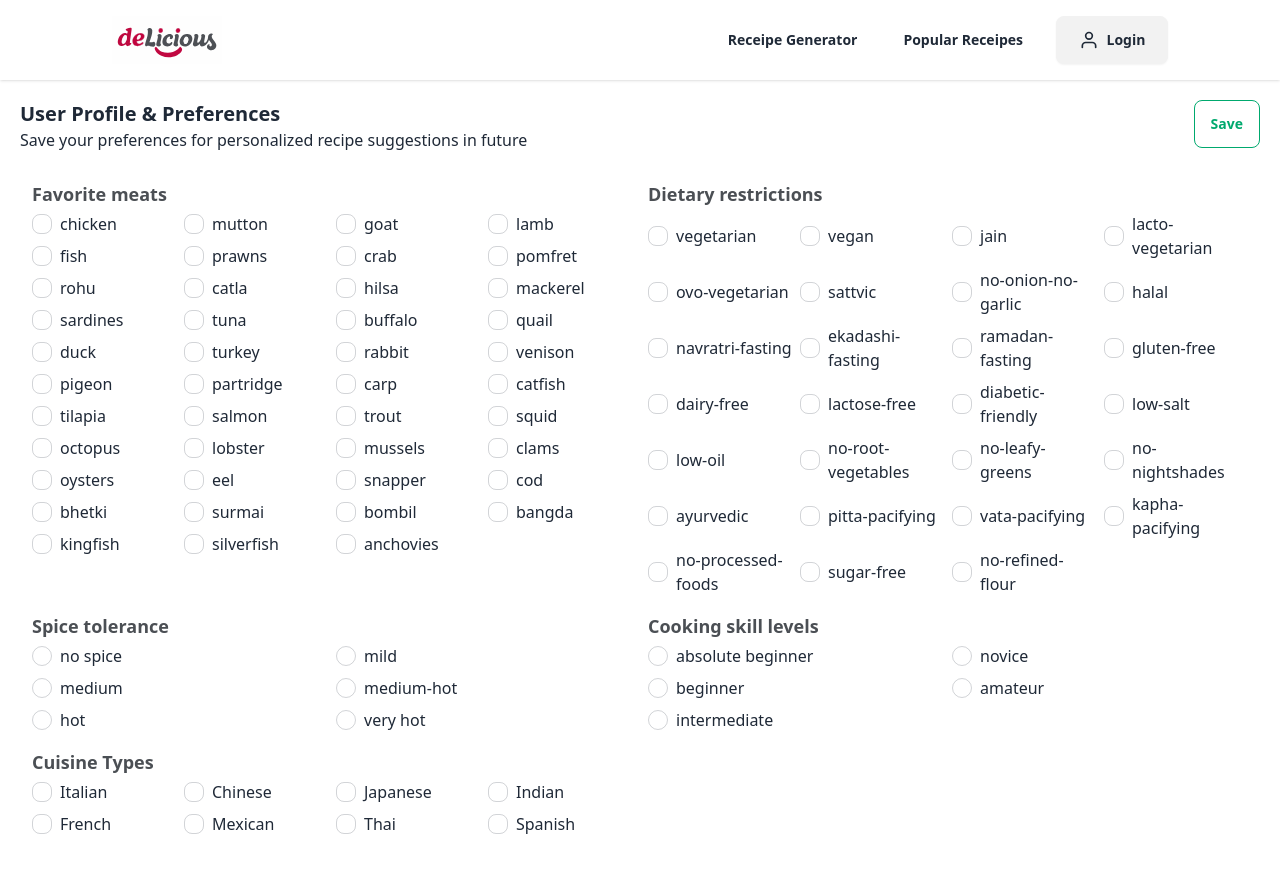
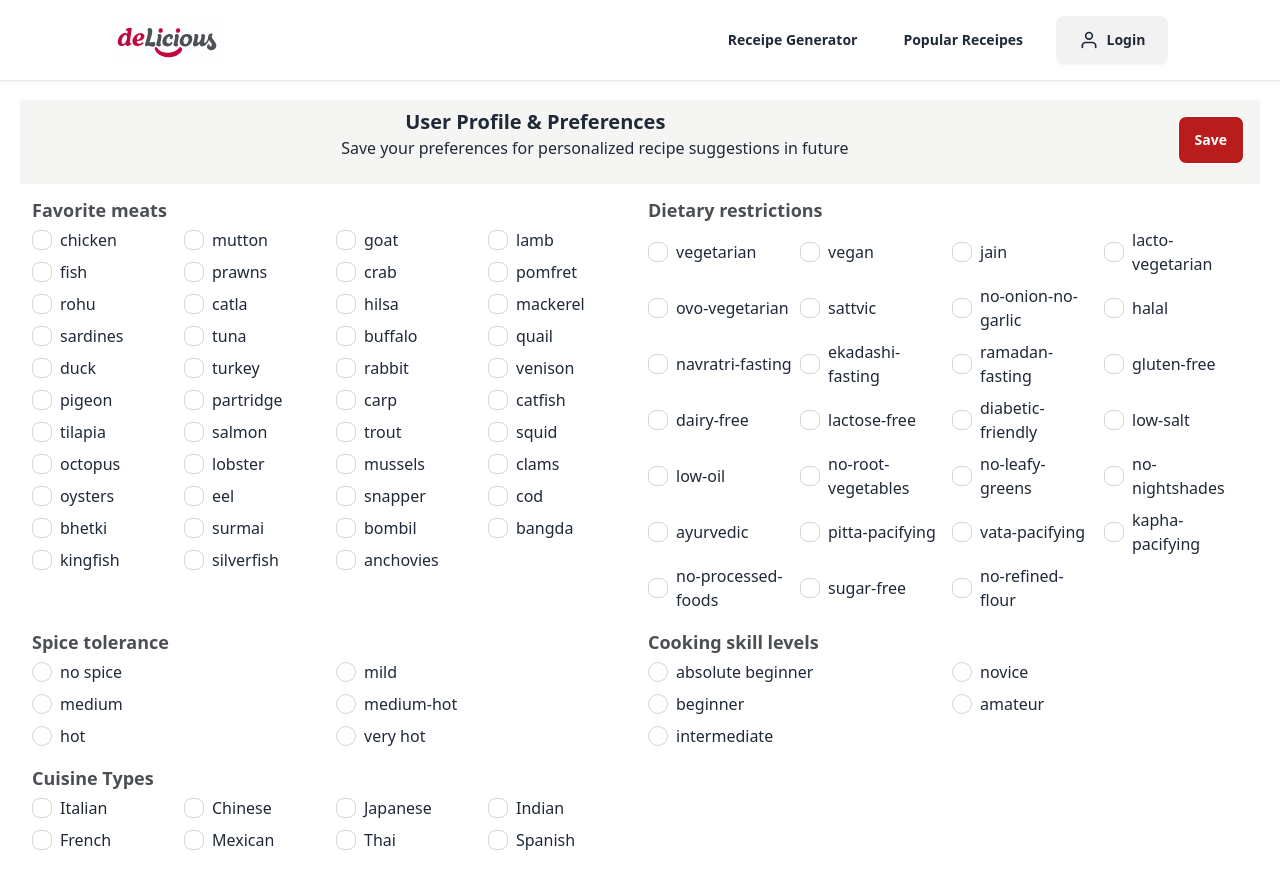
Before and after one commit to kemkartanya/deLicious, a React (Vite) app in the folder frontend/: page /profile in a window 1280 px wide. Built offline with nearby package versions, Linux system fonts and the light colour scheme.

Commit message:
UI UserProfile Update

```diff
--- a/frontend/src/pages/UserProfile.jsx
+++ b/frontend/src/pages/UserProfile.jsx
@@ -170,16 +170,18 @@ const UserProfile = () => {
 
   return (
     <div className="p-5">
-      <div className="flex justify-between gap-2">
-        <div>
+      <div className="flex justify-between gap-2 bg-stone-100 p-2">
+        <div className="w-full flex justify-center">
           <Toaster />
-          <div className="text-xl font-bold">User Profile & Preferences</div>
+          <div>
+          <div className="text-xl font-bold mx-16">User Profile & Preferences</div>
           <div className="mb-4">
             Save your preferences for personalized recipe suggestions in future
           </div>
+          </div>
         </div>
         <button
-          className="btn btn-outline btn-success"
+          className="btn btn-outline bg-red-700 mt-2 m-2 text-white"
           onClick={savePreference}
         >
           Save
```
